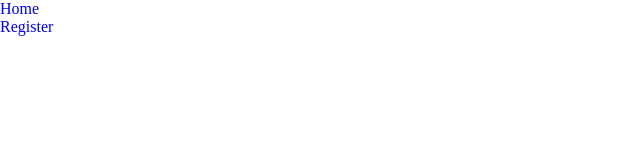
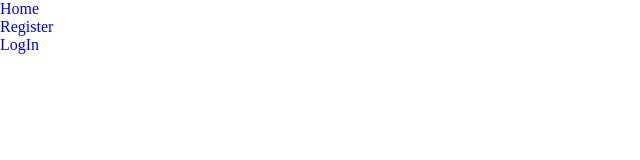
Before and after one commit to atikurahad/shopup-ecommerce, a plain HTML site: page index.html in a window 1280 px wide. Shown: the full height of the page, 0-640 px from the left. Drawn offline with Linux system fonts and the light colour scheme.

Commit message:
login page

```diff
--- a/index.html
+++ b/index.html
@@ -27,6 +27,9 @@
         <li class="nav__list">
             <a href="register.html" class="nav__link">Register</a>
         </li>
+        <li class="nav__list">
+            <a href="login.html" class="nav__link">LogIn</a>
+        </li>
       </ul>
     </nav>
   </body>
```
